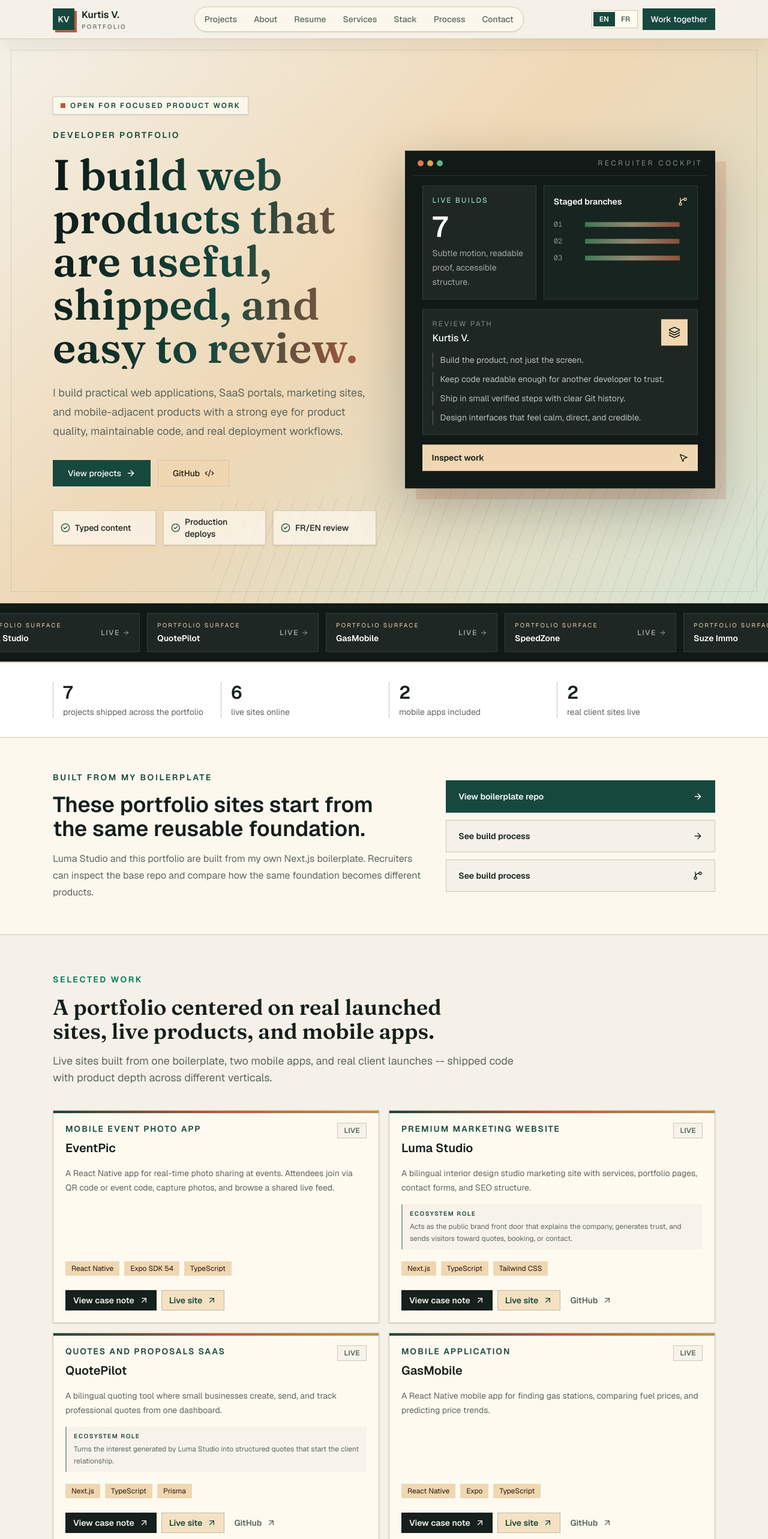
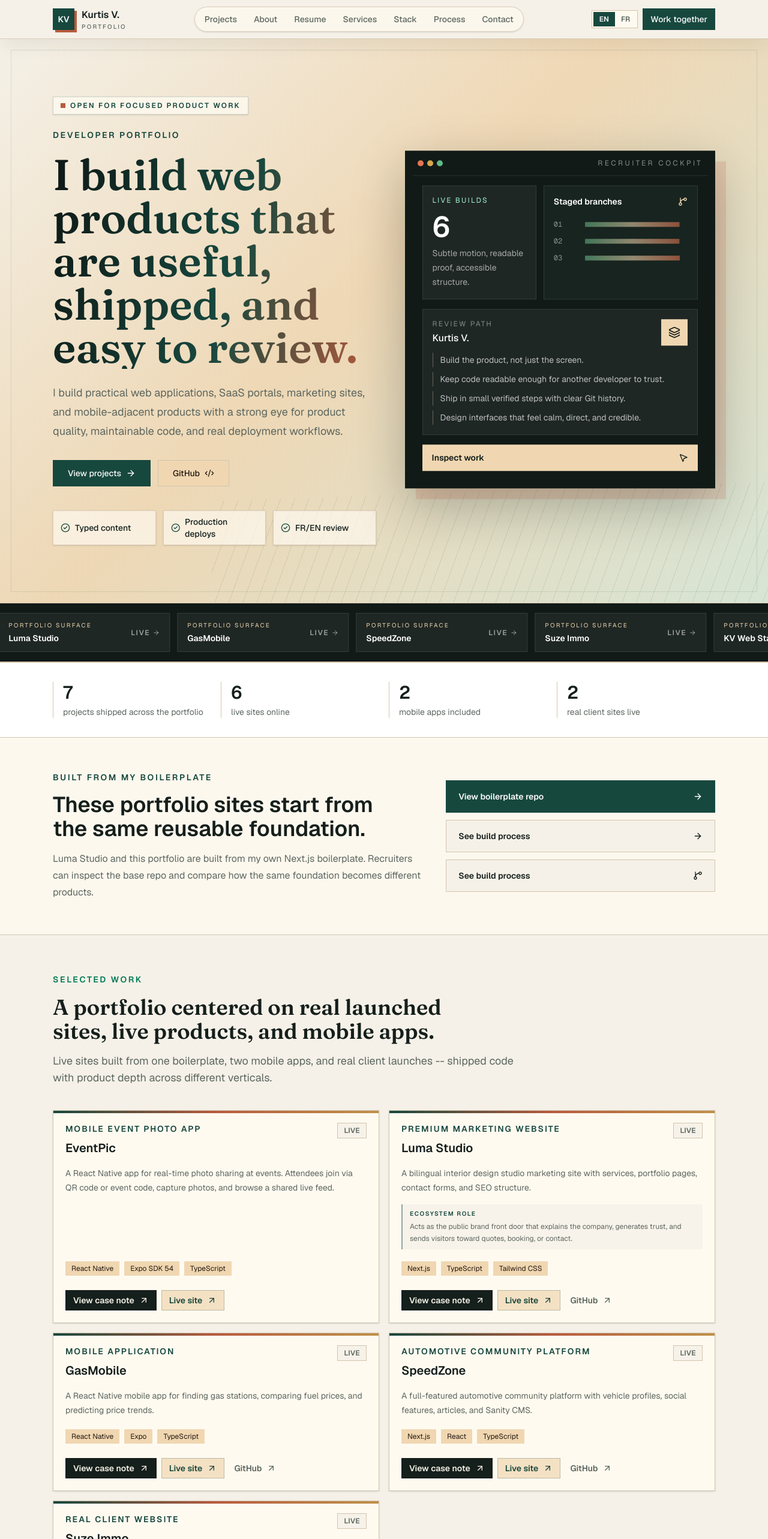
Before and after one commit to kurtisv/dev-portfolio, a Next.js app in the folder apps/web/: page / in a window 1280 px wide. Shown: the top 2566 px of the page at 60% size. Built offline with nearby package versions, Linux system fonts and the light colour scheme; no server answers.

Commit message:
remove QuotePilot from portfolio

```diff
--- a/apps/web/src/data/portfolio.ts
+++ b/apps/web/src/data/portfolio.ts
@@ -225,54 +225,6 @@ export const featuredProjects: PortfolioProject[] = [
     repoUrl: "https://github.com/kurtisv/luma-studio",
   },
   {
-    slug: "quotepilot",
-    name: "QuotePilot",
-    category: "Quotes and proposals SaaS",
-    status: "live",
-    ecosystemRole:
-      "Turns the interest generated by Luma Studio into structured quotes that start the client relationship.",
-    summary:
-      "A bilingual quoting tool where small businesses create, send, and track professional quotes from one dashboard.",
-    description:
-      "QuotePilot is a bilingual quoting SaaS for small businesses and freelancers: create a professional quote with detailed line items, send it, and track it through its whole lifecycle. Quotes move through explicit statuses -- draft, sent, accepted, declined -- and every transition feeds the dashboard metrics, so the pipeline stays readable at a glance. Clients receive a clean client-facing view of their quote without creating an account. The data layer is Prisma on PostgreSQL with models for quotes, line items, and clients; every mutation runs through a validated server action; and the French-first interface ('Soumissions professionnelles') matches how Quebec small businesses actually talk about quotes. Built from kv-web-starter, it inherits the auth-ready structure, FR/EN i18n, and the test suite of the foundation.",
-    stack: ["Next.js", "TypeScript", "Prisma", "Tailwind CSS", "Auth.js"],
-    highlights: [
-      "Quote lifecycle from draft to accepted",
-      "Client-facing quote view",
-      "Dashboard metrics and statuses",
-    ],
-    recruiterValue:
-      "Shows a business CRUD product with real data modeling, status workflows, and a bilingual product surface beyond a static demo.",
-    buildNotes: [
-      "Built from kv-web-starter with Prisma models for quotes and line items.",
-      "Quote statuses drive both the dashboard metrics and the client view.",
-      "Connected to the shared Supabase KV Portfolio ecosystem data.",
-    ],
-    fr: {
-      category: "SaaS soumissions et propositions",
-      summary:
-        "Un outil de soumissions bilingue ou les PME creent, envoient et suivent des soumissions professionnelles depuis un seul dashboard.",
-      description:
-        "QuotePilot est un SaaS de soumissions bilingue pour PME et independants: creer une soumission professionnelle avec lignes detaillees, l'envoyer et la suivre sur tout son cycle de vie. Les soumissions passent par des statuts explicites -- brouillon, envoyee, acceptee, refusee -- et chaque transition alimente les metriques du dashboard, pour que le pipeline reste lisible d'un coup d'oeil. Le client recoit une vue propre de sa soumission sans creer de compte. La couche de donnees est Prisma sur PostgreSQL avec des modeles pour soumissions, lignes et clients; chaque mutation passe par une action serveur validee; et l'interface d'abord en francais ('Soumissions professionnelles') correspond a la facon dont les PME quebecoises parlent vraiment de soumissions. Construit depuis kv-web-starter, il herite de la structure prete pour l'auth, de l'i18n FR/EN et de la suite de tests de la fondation.",
-      highlights: [
-        "Cycle de vie complet de brouillon a accepte",
-        "Vue soumission cote client",
-        "Metriques dashboard et statuts",
-      ],
-      recruiterValue:
-        "Montre un produit CRUD d'affaires avec vraie modelisation de donnees, workflows de statuts et une surface produit bilingue au-dela d'une demo statique.",
-      buildNotes: [
-        "Construit depuis kv-web-starter avec modeles Prisma pour soumissions et lignes.",
-        "Les statuts alimentent les metriques dashboard et la vue client.",
-        "Connecte aux donnees partagees Supabase KV Portfolio.",
-      ],
-      ecosystemRole:
-        "Transforme l'interet genere par Luma Studio en soumissions structurees qui demarrent la relation client.",
-    },
-    liveUrl: "https://quotepilot-omega.vercel.app",
-    repoUrl: "https://github.com/kurtisv/quotepilot",
-  },
-  {
     slug: "gasmobile",
     name: "GasMobile",
     category: "Mobile application",
@@ -416,7 +368,6 @@ export function getProjectBySlug(slug: string) {
 export const ecosystemOrder = [
   "eventpic",
   "luma-studio",
-  "quotepilot",
 ] as const;
 
 export const publicPortfolioProjects = featuredProjects;
@@ -557,7 +508,7 @@ export const ecosystemNarrative = {
     eyebrow: "Focused portfolio",
     title: "The public portfolio keeps only finished work.",
     description:
-      "The visible portfolio centers on complete projects: EventPic, the live Luma Studio marketing demo, QuotePilot, the real client launches, and the kv-web-starter foundation. Other ecosystem modules will join once they are finished.",
+      "The visible portfolio centers on complete projects: EventPic, the live Luma Studio marketing demo, the real client launches, and the kv-web-starter foundation. Other ecosystem modules will join once they are finished.",
     database: "Shared database: Supabase KV Portfolio",
     foundation: "Foundation: kv-web-starter boilerplate",
     cta: "Explore the path",
@@ -566,7 +517,7 @@ export const ecosystemNarrative = {
     eyebrow: "Portfolio cible",
     title: "Le portfolio public garde seulement le travail termine.",
     description:
-      "Le portfolio visible se concentre sur les projets complets: EventPic, la demo marketing live Luma Studio, QuotePilot, les vrais sites clients lances et la fondation kv-web-starter. Les autres modules de l'ecosysteme s'ajouteront une fois termines.",
+      "Le portfolio visible se concentre sur les projets complets: EventPic, la demo marketing live Luma Studio, les vrais sites clients lances et la fondation kv-web-starter. Les autres modules de l'ecosysteme s'ajouteront une fois termines.",
     database: "Base partagee: Supabase KV Portfolio",
     foundation: "Fondation: boilerplate kv-web-starter",
     cta: "Explorer le parcours",
@@ -581,12 +532,6 @@ export const ecosystemFlow = {
       description: "Luma Studio presents the brand, services, proof, and contact path that starts the business journey.",
       projects: ["luma-studio"],
     },
-    {
-      step: "02",
-      title: "Quote the work",
-      description: "QuotePilot turns the inquiry into a structured quote with line items and statuses.",
-      projects: ["quotepilot"],
-    },
   ],
   fr: [
     {
@@ -594,12 +539,6 @@ export const ecosystemFlow = {
       title: "Attirer un visiteur",
       description: "Luma Studio presente la marque, les services, les preuves et le chemin de contact qui lance le parcours.",
       projects: ["luma-studio"],
-    },
-    {
-      step: "02",
-      title: "Soumissionner le travail",
-      description: "QuotePilot transforme la demande en soumission structuree avec lignes et statuts.",
-      projects: ["quotepilot"],
     },
   ],
 } as const;
```
